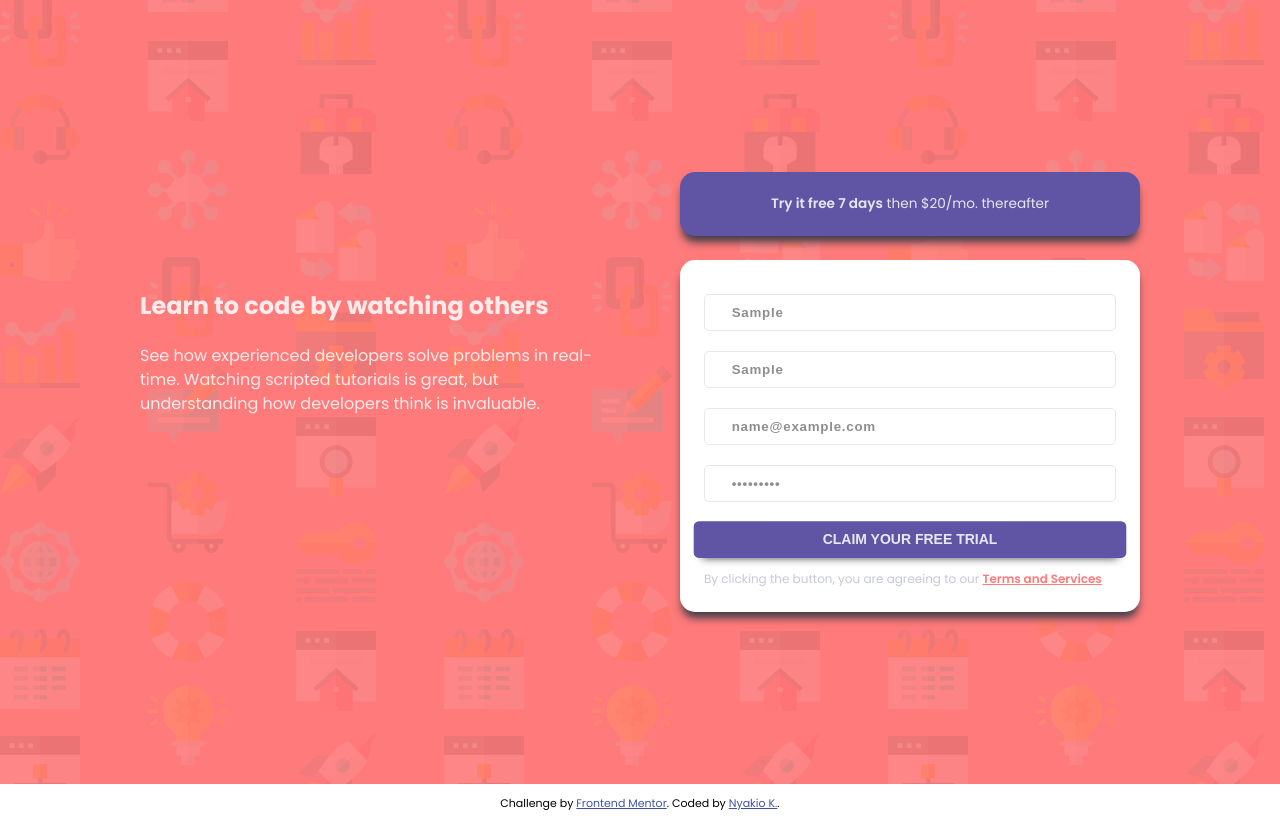
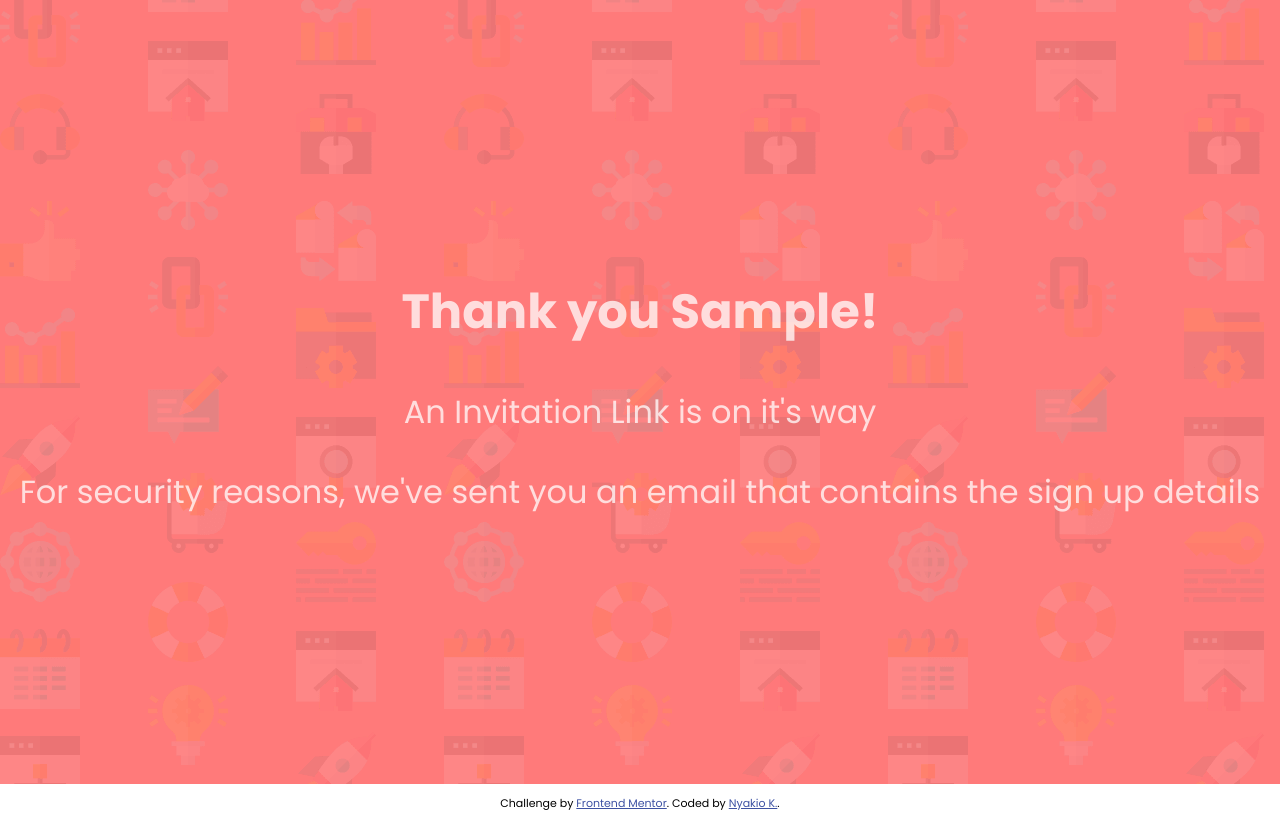
Before and after one commit to kagure-nyakio/signup-form, a plain HTML site: page index.html in a window 1280 px wide. Both pictures are taken after typing "Sample", "Sample", "name@example.com", "Sample123" into the empty fields and a click on the button "CLAIM YOUR FREE TRIAL". Drawn offline with Linux system fonts and the light colour scheme.

Commit message:
Making form interactive

```diff
--- a/css/style.css
+++ b/css/style.css
@@ -40,7 +40,6 @@ strong {
 .terms-link:focus {
   color: hsl(246, 25%, 77%);
 }
-
 
 /*******************
 LAYOUT
@@ -133,6 +132,7 @@ LAYOUT
 }
 
 /* form validation */
+
 .validation-text,
 .password-content-validation,
 .password-length-validation{
@@ -159,6 +159,14 @@ LAYOUT
   padding-left: 4em;
 }
 
+.subscription {
+  text-align: center;
+  font-size: 2rem;
+  color: rgba(255, 255,255, .75);
+  margin: 0 auto;
+
+
+}
 
 /* footer */
 .attribution {
--- a/index.js
+++ b/index.js
@@ -1,4 +1,9 @@
+let allFilled = true;
+
+const main = document.querySelector(".main");
+
 const formSignup = document.querySelector(".form-signup");
+
 const firstNameField = document.querySelector("#firstName");
 const lastNameField = document.querySelector("#lastName");
 const emailAddressField = document.querySelector("#emailAddress");
@@ -10,11 +15,6 @@ const validationLastName = document.querySelector(".validation-last-name");
 const validationEmail  = document.querySelector(".validation-email");
 const validationPassword = document.querySelector(".validation-password");
 
-/**TODO
- * Override default for valid email check
- * Password length and strength check
- *
-*/
 formSignup.addEventListener("submit", event => {
   event.preventDefault();
 
@@ -24,19 +24,50 @@ formSignup.addEventListener("submit", event => {
   let email     = userData.get("emailAddress");
   let password  = userData.get("password");
 
-  emptyFieldValidation(firstName, firstNameField, validationFirstName);
-  emptyFieldValidation(lastName, lastNameField, validationLastName);
-  emptyFieldValidation(email, emailAddressField, validationEmail);
-  emptyFieldValidation(password, passwordField, validationPassword);
+  if (firstName === "") {
+    allFilled = false;
+    fieldValidationStyling(firstNameField, validationFirstName);
+  }
+
+  if (lastName === "") {
+    allFilled = false;
+    fieldValidationStyling(lastNameField, validationLastName);
+  }
+
+  if (email === "") {
+    allFilled = false;
+    fieldValidationStyling(emailAddressField, validationEmail);
+  } else if (!validEmail(email)) {
+    allFilled = false;
+    validationEmail.textContent = "Looks like this is not an email"
+    fieldValidationStyling(emailAddressField, validationEmail);
+  }
+
+  if (password === "") {
+    allFilled = false;
+    fieldValidationStyling(passwordField, validationPassword);
+  }
+
+  // Update page if all fields are valid and filled
+  if (allFilled) {
+    let updatedPage = `
+      <div class="subscription">
+        <h2 class="subscrition-title"> Thank you ${firstName}!</h2>
+        <p class="subscription-text">An Invitation Link is on it's way</p>
+        <p class="subscription-policy">For security reasons, we've sent you an email that contains the sign up details</p>
+      </div>
+    `
+    main.innerHTML = updatedPage;
+
+  }
+
 });
 
-function emptyFieldValidation(fieldValue, inputField, errorText) {
-  if (fieldValue == "" || fieldValue == null) {
+function fieldValidationStyling(inputField, errorText) {
     inputField.style.border = "solid hsl(0, 100%, 74%) 2px";
     inputField.classList.add("icon-error");
     inputField.placeholder = "";
     errorText.style.display = "block"
-  }
 }
 
 function validEmail(email) {
```
Also changed, not shown: index.html (+0 -1 lines).
